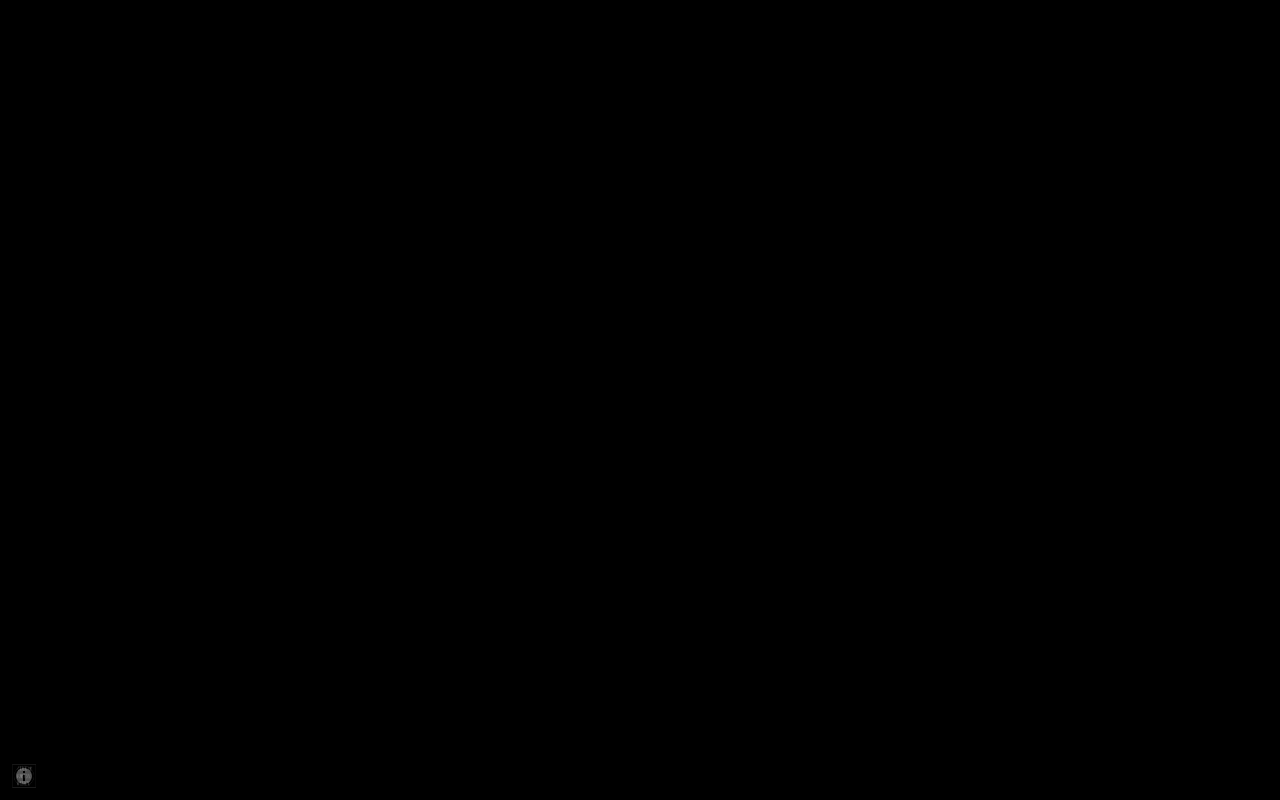
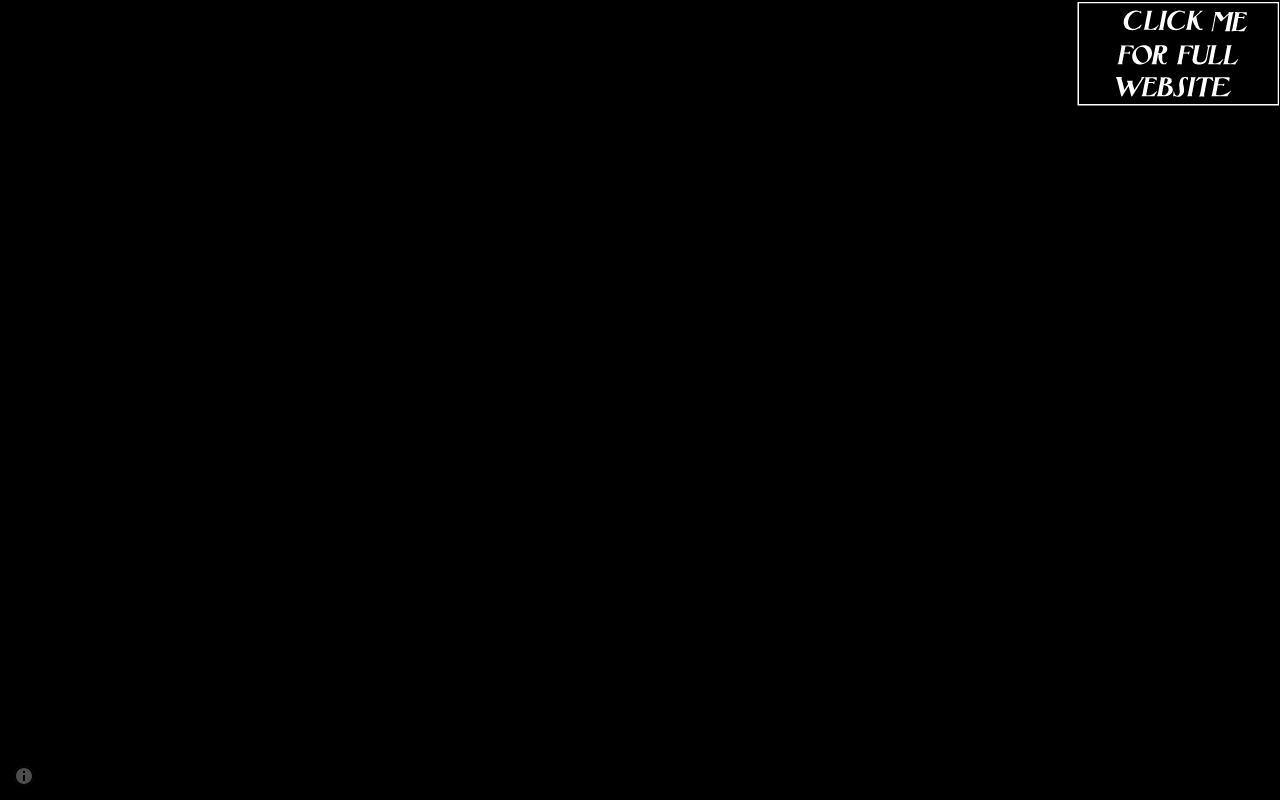
Before and after one commit to RossPalumbo/RossPalumbo.github.io, a plain HTML site: page vrview/index.html in a window 1280 px wide. Drawn offline with Linux system fonts and the light colour scheme.

Commit message:
image move

```diff
--- a/vrview/style.css
+++ b/vrview/style.css
@@ -28,15 +28,14 @@ html, body {
 #blink img {
   position: fixed;
   overflow: hidden;
-  left: 0;
-  bottom: 0;
-  opacity: 0.3;
-  width: 24px;
-  height: 24px;
-  padding: 12px;
+  right: 0;
+  top: 0;
+  width: 205px;
+  height: 108px;
+  padding: 0px;
 }
 #blink img:hover {
-  opacity: 1;
+
   -webkit-filter: drop-shadow(white 0 0 5px);
 }
 
```
